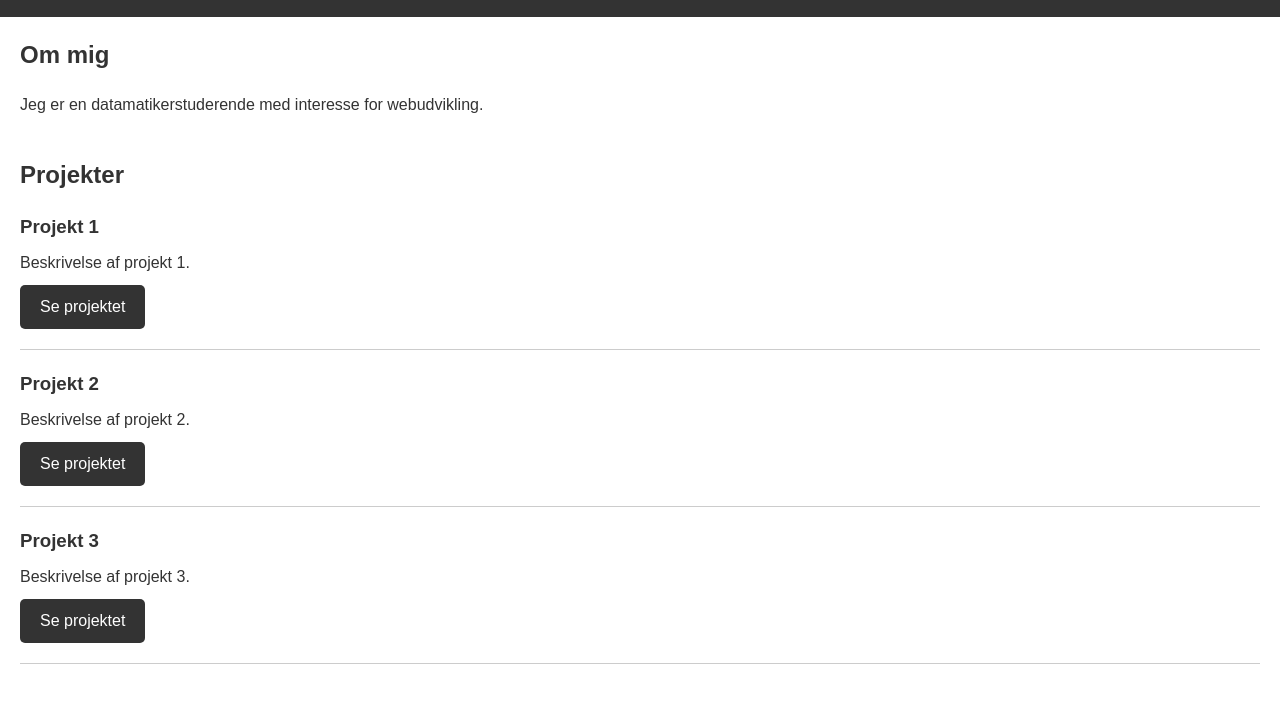
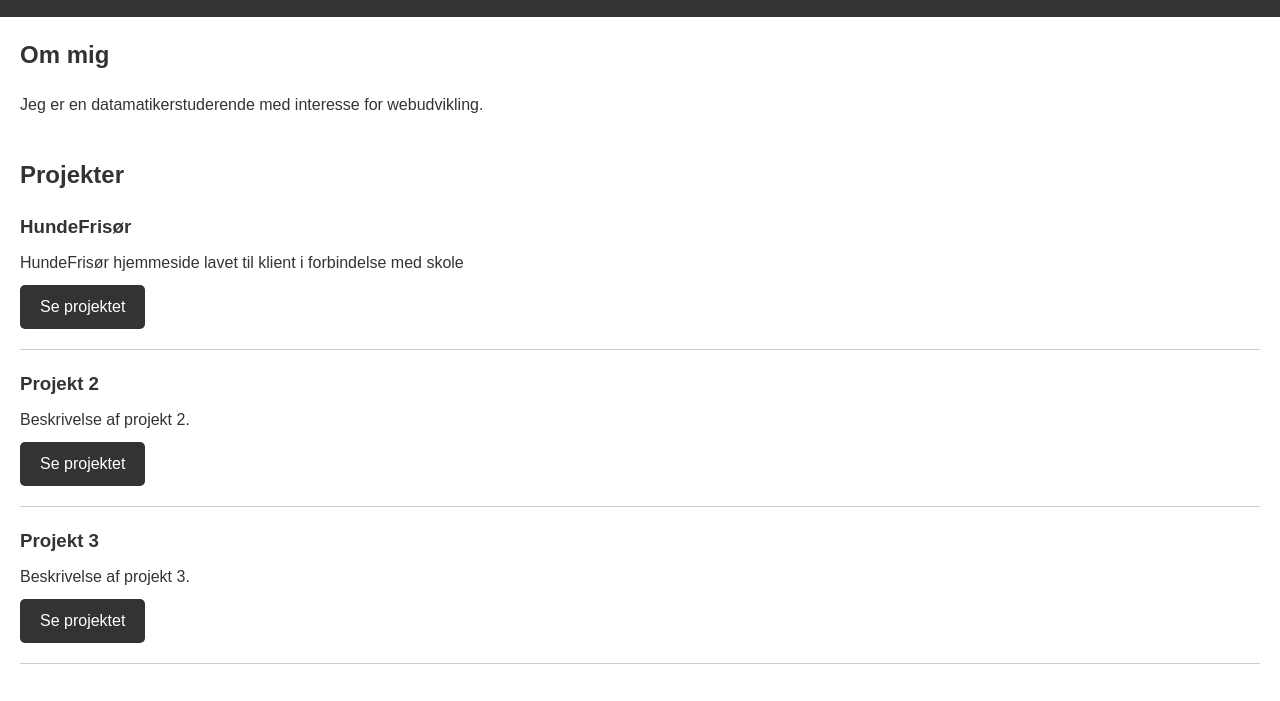
Before and after one commit to Toby-byte/Toby-byte.github.io, a plain HTML site: page index.html in a window 1280 px wide. Shown: the part 95-796 px from the top of the page. Drawn offline with Linux system fonts and the light colour scheme; a script that the page names is missing.

Commit message:
projekt opdatering

```diff
--- a/index.html
+++ b/index.html
@@ -26,9 +26,9 @@
 			<h2>Projekter</h2>
 
 			<article class="projekt">
-				<h3>Projekt 1</h3>
-				<p>Beskrivelse af projekt 1.</p>
-				<a href="#">Se projektet</a>
+				<h3>HundeFrisør</h3>
+				<p>HundeFrisør hjemmeside lavet til klient i forbindelse med skole</p>
+				<a href="https://toby-byte.github.io/HundeFrisor.github.io/index.html">Se projektet</a>
 			</article>
 
 			<article class="projekt">
```
